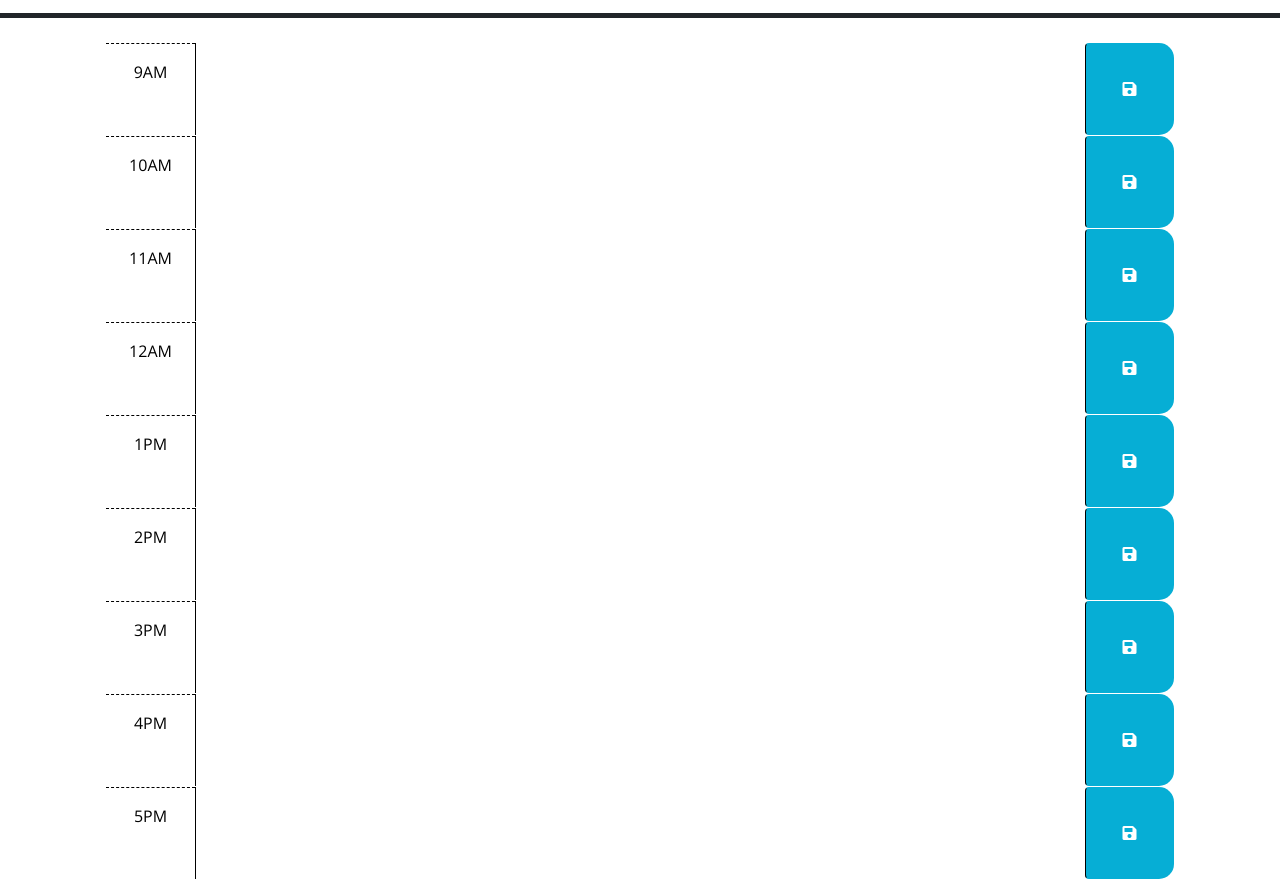
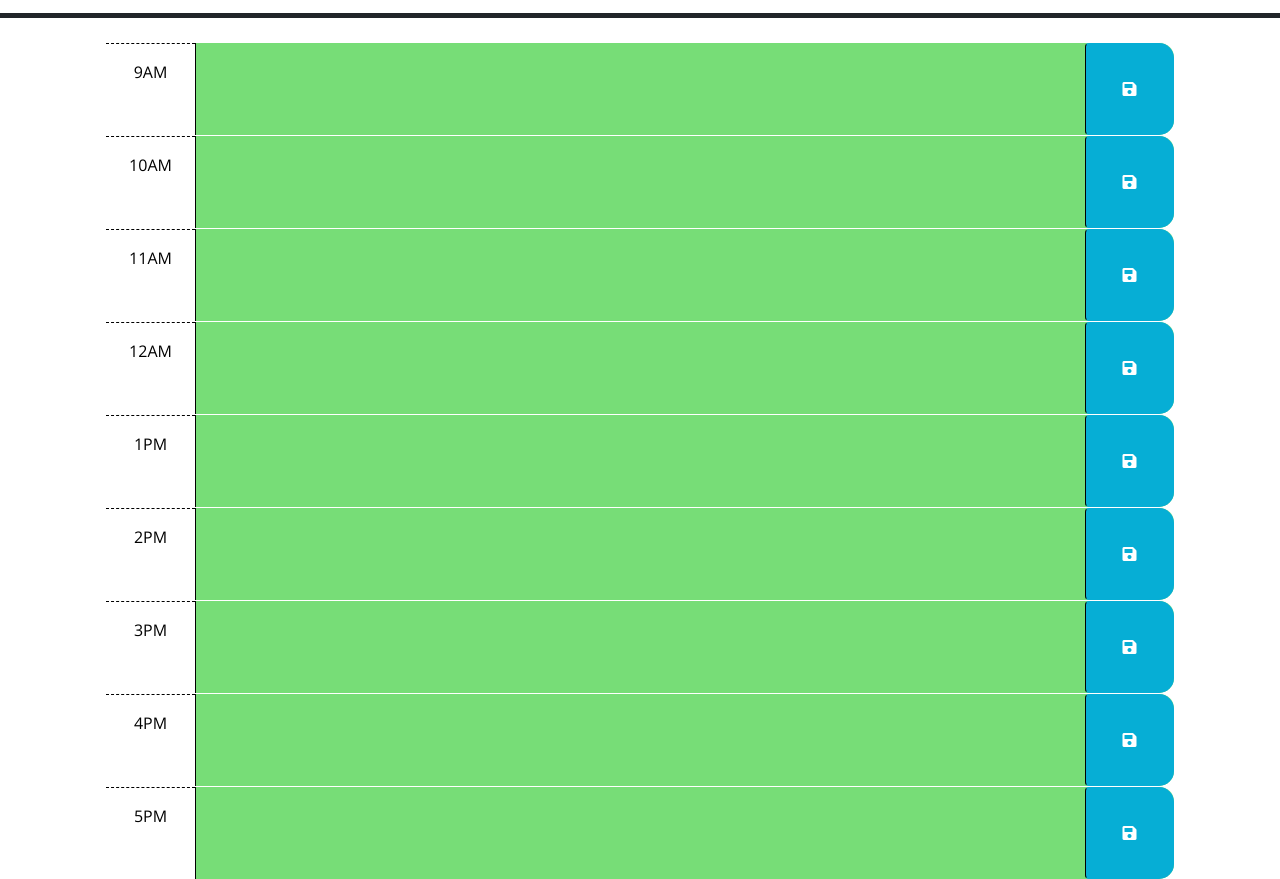
Before and after one commit to Wdiste/Work-scheduler, a plain HTML site: page Develop/index.html in a window 1280 px wide. Shown: the part 260-1139 px from the top of the page. Drawn offline with nearby package versions, Linux system fonts and the light colour scheme.

Commit message:
each time block class accurately set based on current hour

```diff
--- a/Develop/index.html
+++ b/Develop/index.html
@@ -71,7 +71,7 @@
         </button>
       </div>
 
-      <div id="hour-1" class="row time-block">
+      <div id="hour-13" class="row time-block">
         <div class="col-2 col-md-1 hour text-center py-3">1PM</div>
         <textarea class="col-8 col-md-10 description" rows="3"> </textarea>
         <button class="btn saveBtn col-2 col-md-1" aria-label="save">
@@ -79,7 +79,7 @@
         </button>
       </div>
 
-      <div id="hour-2" class="row time-block">
+      <div id="hour-14" class="row time-block">
         <div class="col-2 col-md-1 hour text-center py-3">2PM</div>
         <textarea class="col-8 col-md-10 description" rows="3"> </textarea>
         <button class="btn saveBtn col-2 col-md-1" aria-label="save">
@@ -87,7 +87,7 @@
         </button>
       </div>
 
-      <div id="hour-3" class="row time-block">
+      <div id="hour-15" class="row time-block">
         <div class="col-2 col-md-1 hour text-center py-3">3PM</div>
         <textarea class="col-8 col-md-10 description" rows="3"> </textarea>
         <button class="btn saveBtn col-2 col-md-1" aria-label="save">
@@ -95,7 +95,7 @@
         </button>
       </div>
 
-      <div id="hour-4" class="row time-block">
+      <div id="hour-16" class="row time-block">
         <div class="col-2 col-md-1 hour text-center py-3">4PM</div>
         <textarea class="col-8 col-md-10 description" rows="3"> </textarea>
         <button class="btn saveBtn col-2 col-md-1" aria-label="save">
@@ -103,7 +103,7 @@
         </button>
       </div>
 
-      <div id="hour-5" class="row time-block">
+      <div id="hour-17" class="row time-block">
         <div class="col-2 col-md-1 hour text-center py-3">5PM</div>
         <textarea class="col-8 col-md-10 description" rows="3"> </textarea>
         <button class="btn saveBtn col-2 col-md-1" aria-label="save">
--- a/Develop/script.js
+++ b/Develop/script.js
@@ -16,13 +16,23 @@ $(function () {
     console.log(textInput);
     console.log(divId);
   });
-  // TODO: Add a listener for click events on the save button. This code should
-  // use the id in the containing time-block as a key to save the user input in
-  // local storage. HINT: What does `this` reference in the click listener
-  // function? How can DOM traversal be used to get the "hour-x" id of the
-  // time-block containing the button that was clicked? How might the id be
-  // useful when saving the description in local storage?
-  //
+
+  for(i = 9; i < 18; i++) {
+    const timeBlock = $(`#hour-${i}`);
+    let currentTime = today.format('HH');
+    console.log('hour = ' + currentTime);
+    console.log(timeBlock);
+    if(i < currentTime) {
+      timeBlock.removeClass('present future');
+      timeBlock.addClass('past');
+    } else if(i == currentTime) {
+      timeBlock.removeClass('past future');
+      timeBlock.addClass('present');
+    } else {
+      timeBlock.removeClass('present past');
+      timeBlock.addClass('future');
+    };
+  };
   // TODO: Add code to apply the past, present, or future class to each time
   // block by comparing the id to the current hour. HINTS: How can the id
   // attribute of each time-block be used to conditionally add or remove the
```
